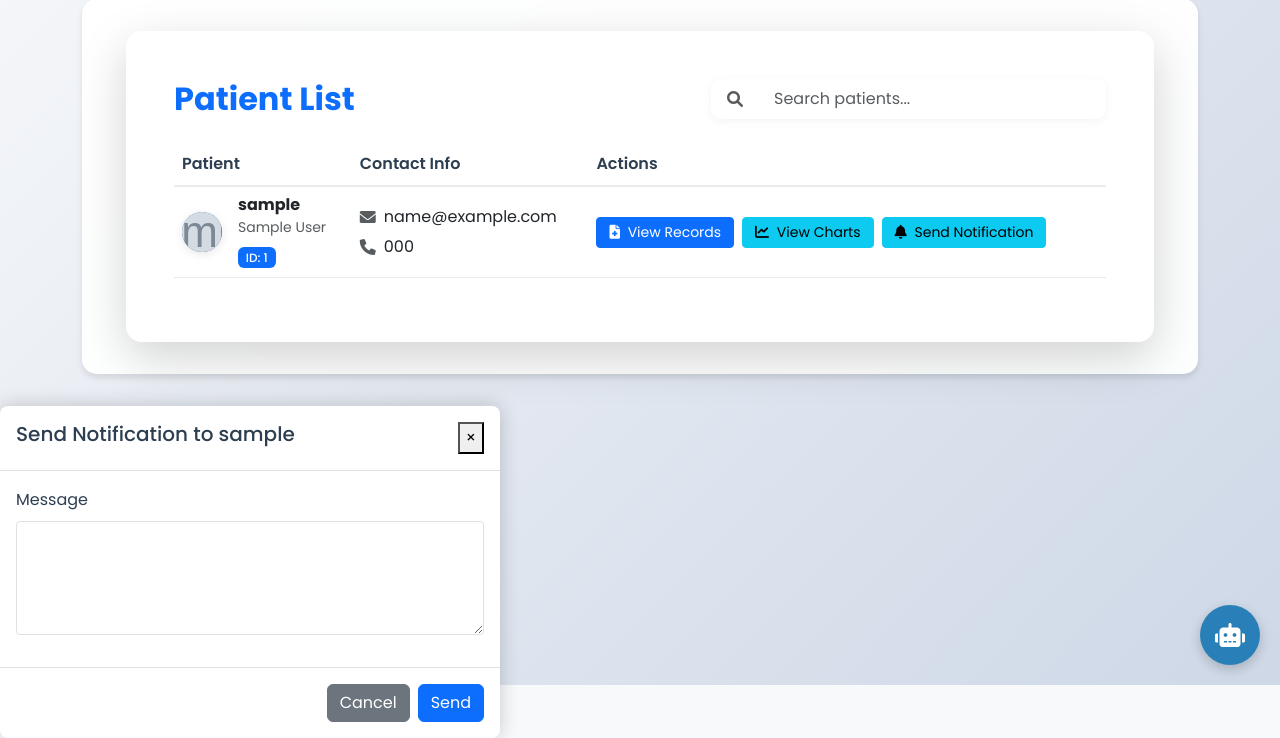
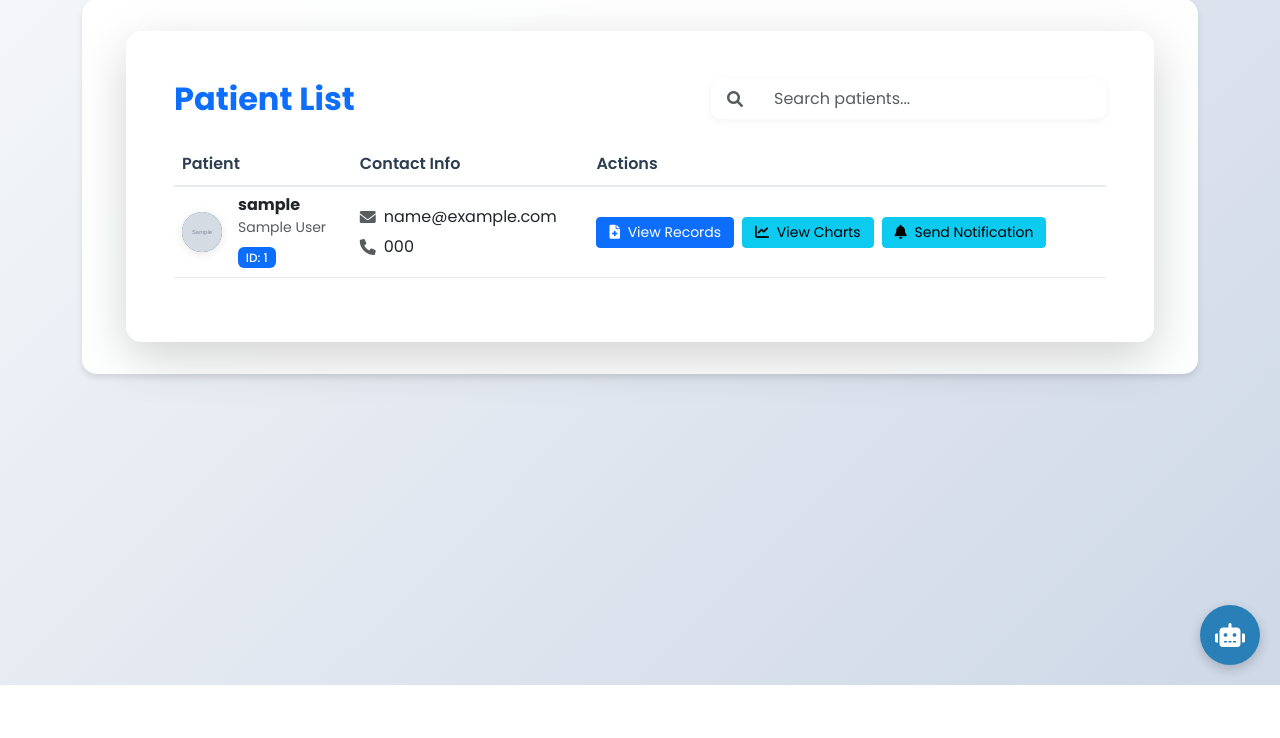
Before and after one commit to iuh-application-development/Medical-Records, a Flask app: template templates/search_patient.html in a window 1280 px wide. Shown: the part 115-853 px from the top of the page. After the commit the page ends 800 px from the top, so only its background shows below. Run offline with Flask 3, Linux system fonts and the light colour scheme; the template is opened without the code that fills it: most values are stand-ins (such as "Sample title", 1, 10 or a date in 2020); grey boxes marked "Sample" are stand-in pictures; some libraries are stand-ins or nearby versions.

Commit message:
fix lại css với js

```diff
--- a/templates/search_patient.html
+++ b/templates/search_patient.html
@@ -89,7 +89,16 @@
     animation: cardAppear 0.6s ease-out;
 }
 
-
+@keyframes cardAppear {
+    from {
+        opacity: 0;
+        transform: translateY(20px);
+    }
+    to {
+        opacity: 1;
+        transform: translateY(0);
+    }
+}
 
 .search-box .input-group {
     border-radius: 10px;
@@ -119,7 +128,11 @@
     box-shadow: 0 2px 10px rgba(0,0,0,0.1);
 }
 
-
+.avatar-circle img {
+    width: 100%;
+    height: 100%;
+    object-fit: cover;
+}
 
 .avatar-initial {
     color: white;
@@ -155,7 +168,19 @@
     font-size: 0.875rem;
 }
 
-
+/* Custom Modal Styles */
+.custom-modal-container {
+    display: none;
+    position: fixed;
+    top: 0;
+    left: 0;
+    width: 100%;
+    height: 100%;
+    background-color: rgba(0, 0, 0, 0.5);
+    z-index: 2000;
+    justify-content: center;
+    align-items: center;
+}
 
 .custom-modal {
     background-color: white;
@@ -179,7 +204,13 @@
     border-bottom: 1px solid #dee2e6;
 }
 
-
+.custom-close-btn {
+    background: none;
+    border: none;
+    font-size: 1.5rem;
+    cursor: pointer;
+    color: #6c757d;
+}
 
 .custom-modal-body {
     padding: 1rem;
@@ -205,6 +236,15 @@
     line-height: 1.5;
 }
 
+.notification-textarea:focus {
+    border-color: #86b7fe;
+    box-shadow: 0 0 0 0.25rem rgba(13, 110, 253, 0.25);
+    outline: none;
+}
+
+.modal-backdrop {
+    display: none !important;
+}
 
 @media (max-width: 576px) {
     .custom-modal {
@@ -259,7 +299,18 @@ document.addEventListener('DOMContentLoaded', function() {
         });
     });
 
+    // Open notification modals
+    document.querySelectorAll('.open-notification-btn').forEach(btn => {
+        btn.addEventListener('click', function() {
+            const patientId = this.dataset.patientId;
+            const modalContainer = document.getElementById('notificationContainer' + patientId);
 
+            if (modalContainer) {
+                modalContainer.style.display = 'flex';
+                document.body.style.overflow = 'hidden'; // Prevent body scrolling
+            }
+        });
+    });
 
     // Close notification modals
     document.querySelectorAll('.close-notification-btn, .cancel-notification-btn').forEach(btn => {
@@ -274,7 +325,15 @@ document.addEventListener('DOMContentLoaded', function() {
         });
     });
 
-
+    // Close when clicking outside the modal
+    document.querySelectorAll('.custom-modal-container').forEach(container => {
+        container.addEventListener('click', function(e) {
+            if (e.target === this) {
+                this.style.display = 'none';
+                document.body.style.overflow = '';
+            }
+        });
+    });
 
     // Handle notification form submission
     document.querySelectorAll('.notification-form').forEach(form => {
@@ -322,7 +381,53 @@ document.addEventListener('DOMContentLoaded', function() {
         });
     });
 
+    // Handle chat button clicks
+    document.querySelectorAll('.start-chat-btn').forEach(btn => {
+        btn.addEventListener('click', function() {
+            const patientId = this.dataset.patientId;
+            const patientName = this.dataset.patientName;
 
+            // Show loading state
+            const originalText = this.innerHTML;
+            this.innerHTML = '<span class="spinner-border spinner-border-sm" role="status" aria-hidden="true"></span> Connecting...';
+            this.disabled = true;
+
+            // Start or continue a conversation
+            const formData = new FormData();
+            formData.append('patient_id', patientId);
+            formData.append('csrf_token', '{{ csrf_token() }}');
+
+            fetch('{{ url_for("doctor.start_conversation") }}', {
+                method: 'POST',
+                body: formData
+            })
+            .then(response => {
+                if (!response.ok) {
+                    throw new Error(`Server responded with ${response.status}: ${response.statusText}`);
+                }
+                return response.json();
+            })
+            .then(data => {
+                if (data.success) {
+                    // Redirect to the conversation
+                    window.location.href = `/doctor/conversation/${data.conversation_id}`;
+                } else {
+                    // Show error message
+                    console.error("Error from server:", data.message);
+                    alert(data.message || 'Could not start conversation');
+                    this.innerHTML = originalText;
+                    this.disabled = false;
+                }
+            })
+            .catch(error => {
+                console.error('Error:', error);
+                alert(`An error occurred: ${error.message}. Please try again or contact support.`);
+                this.innerHTML = originalText;
+                this.disabled = false;
+            });
+        });
+    });
+});
 </script>
 {% endblock %}
 
```
